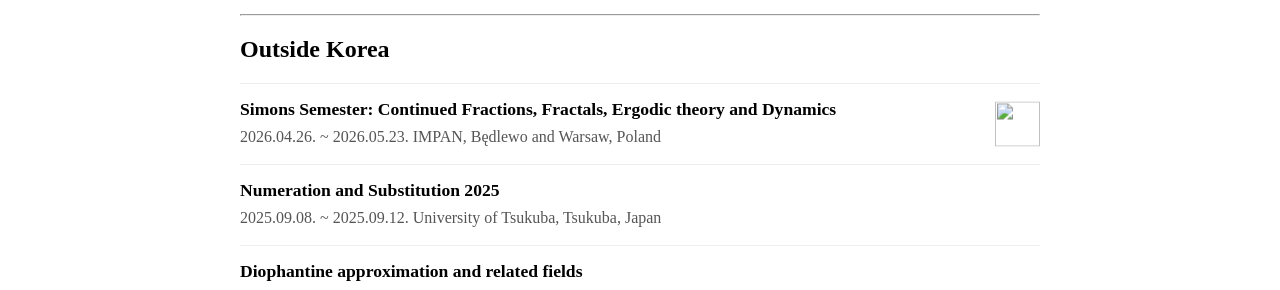
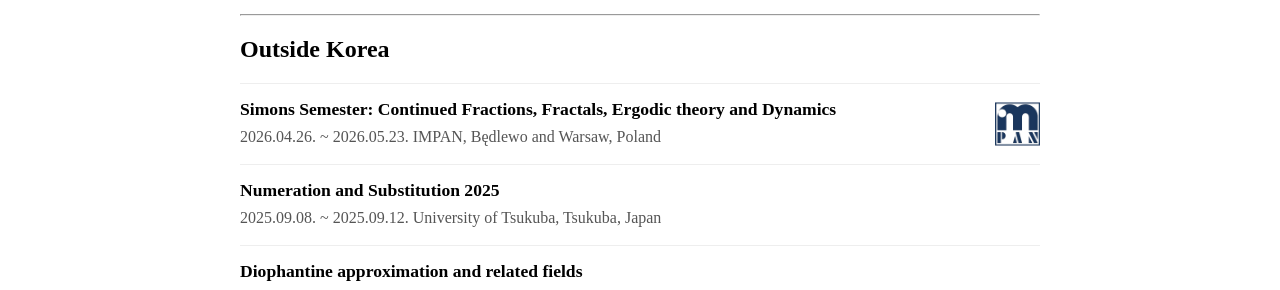
Before and after one commit to seongmin-math/seongmin-math.github.io, a Jekyll site: the page built from travels.html, in a window 1280 px wide. Shown: the part 187-477 px from the top of the page. Built offline with Jekyll 4.4.1, drawn with Linux system fonts in a browser that asks for light colours.

Commit message:
Update travels.yml

```diff
--- a/_data/travels.yml
+++ b/_data/travels.yml
@@ -5,7 +5,7 @@ outside_korea:
     country: Poland
     date: "2026.04.26. ~ 2026.05.23."
     link: "https://sites.google.com/impan.pl/simons-cfd2026"
-    logo: "/_images/_logos/impan.png"
+    logo: "/images/logos/impan.png"
 
   - event: "Numeration and Substitution 2025"
     place: University of Tsukuba
```
